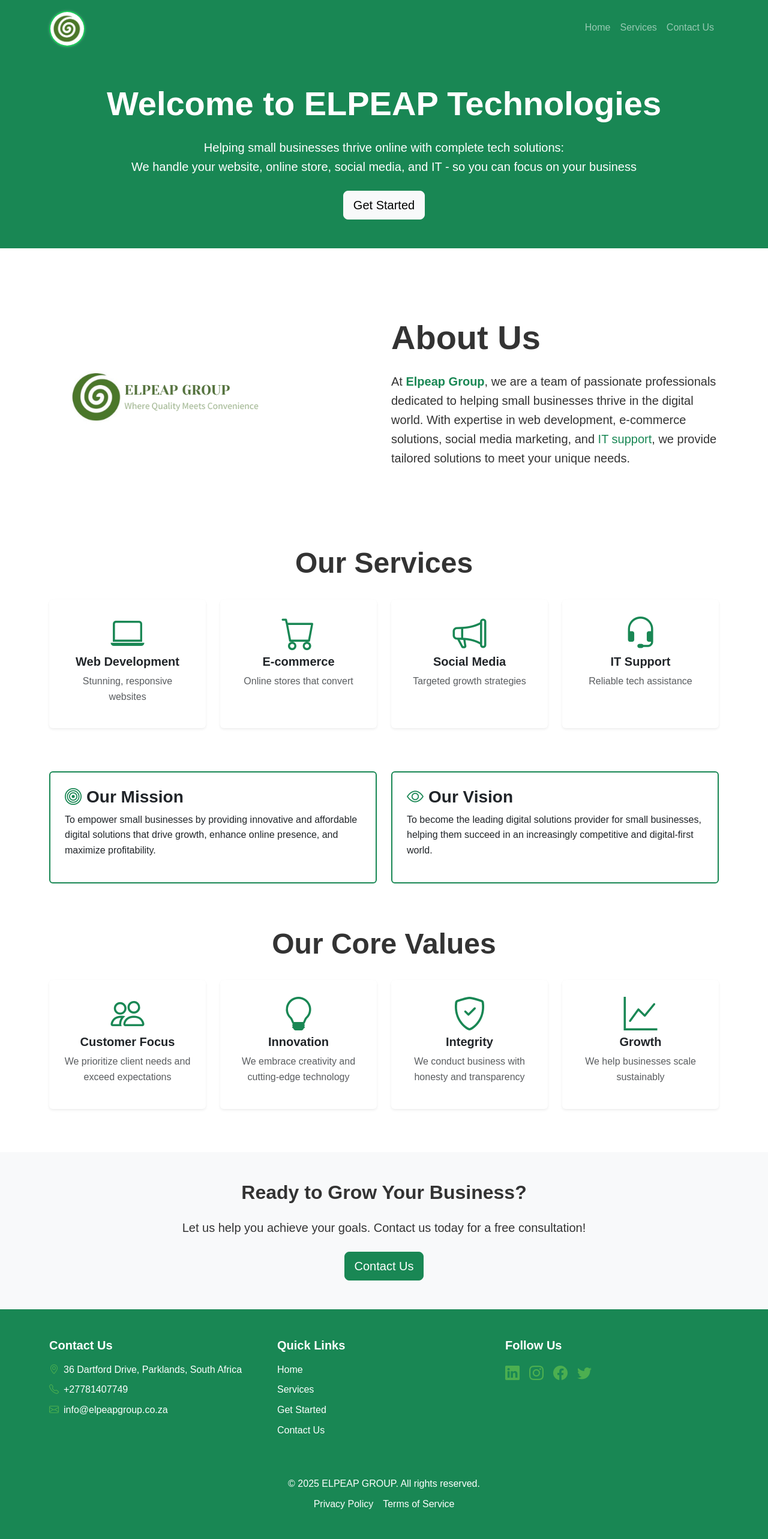
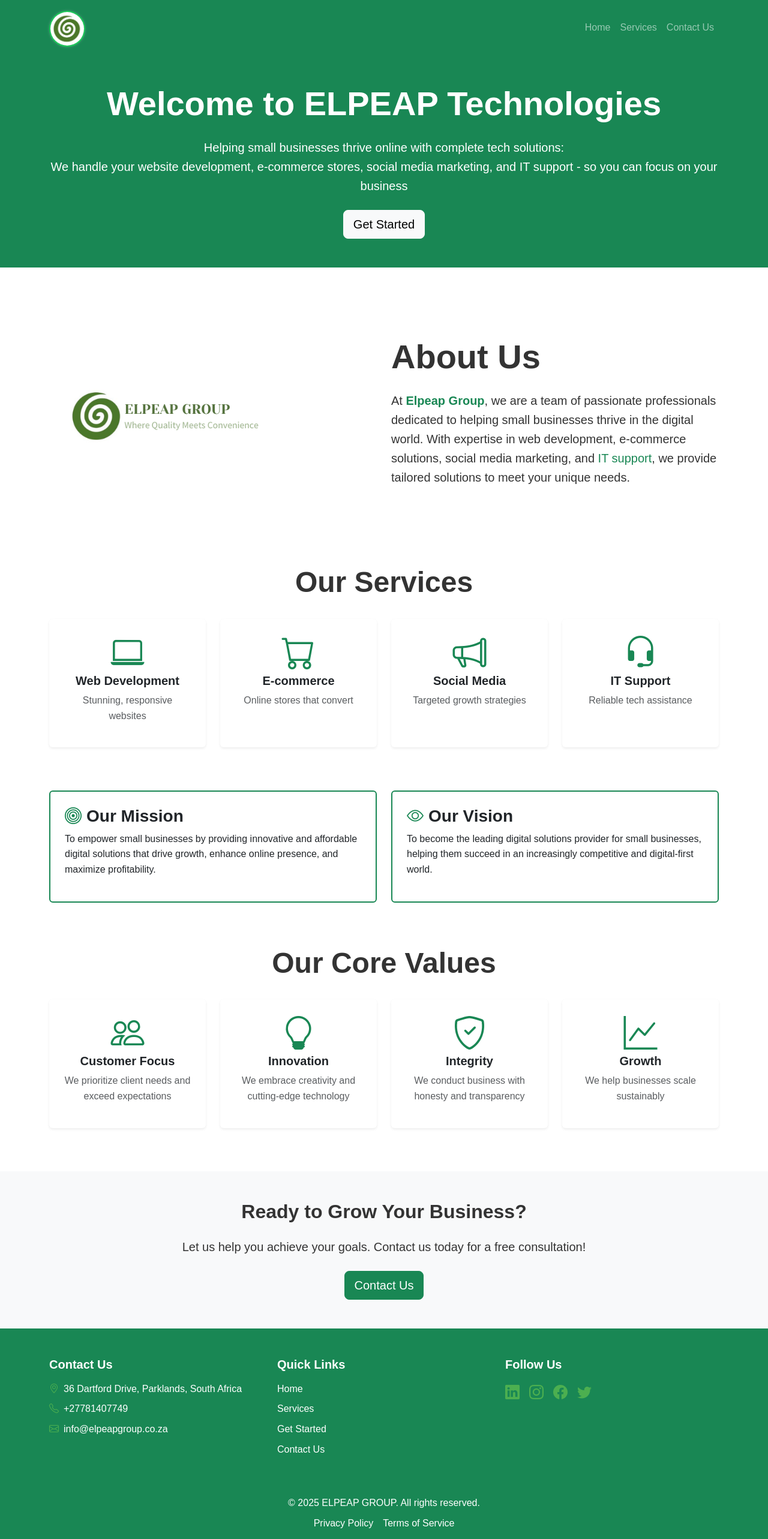
Before and after one commit to Sanerita/Elpeap-Group-, a React (Vite) app: page / in a window 1280 px wide. Shown: the top 2566 px of the page at 60% size. Built offline with nearby package versions, Linux system fonts and the light colour scheme.

Commit message:
SEO optomized CTA and Hero sections

```diff
--- a/src/components/CTA.jsx
+++ b/src/components/CTA.jsx
@@ -2,24 +2,29 @@ import React from "react";
 import { useNavigate } from "react-router-dom";
 
 const CTA = () => {
-
-  const navigate = useNavigate(); // Initialize useNavigate
+  const navigate = useNavigate();
 
   const handleCont = () => {
-    navigate("/contact"); // Redirect to the contact page
+    navigate("/contact");
   };
 
   return (
-      <div className="bg-light py-5">
+    <section className="bg-light py-5"> {/* Changed div to semantic section */}
       <div className="container text-center">
         <h2 className="fw-bold mb-4">Ready to Grow Your Business?</h2>
         <p className="lead mb-4">
           Let us help you achieve your goals. Contact us today for a free
           consultation!
         </p>
-          <button className="btn btn-success btn-lg" onClick={handleCont}>Contact Us</button>
+        <button
+          className="btn btn-success btn-lg"
+          onClick={handleCont}
+          aria-label="Contact ELPEAP Group for a free consultation"
+        >
+          Contact Us
+        </button>
       </div>
-      </div>
+    </section>
   );
 };
 export default CTA;
--- a/src/components/Hero.jsx
+++ b/src/components/Hero.jsx
@@ -5,23 +5,29 @@ const Hero = () => {
   const navigate = useNavigate();
 
   const handleGetStarted = () => {
-    navigate("/get-started"); // Redirect to the Get Started page
+    navigate("/get-started");
   };
 
   return (
-    <div className="bg-success text-white py-5">
+    <header className="bg-success text-white py-5"> {/* Changed div to header */}
       <div className="container text-center">
         <h1 className="display-4 fw-bold mb-4">Welcome to ELPEAP Technologies</h1>
         <p className="lead mb-4">
-  Helping small businesses thrive online with complete tech solutions:
-  <br className="d-none d-md-block" />
-  We handle your website, online store, social media, and IT - so you can focus on your business
-</p>
-        <button className="btn btn-light btn-lg" onClick={handleGetStarted}>
+          Helping small businesses thrive online with complete tech solutions:
+          <br className="d-none d-md-block" />
+          We handle your <strong>website development</strong>, <strong>e-commerce stores</strong>,
+          <strong> social media marketing</strong>, and <strong>IT support</strong> -
+          so you can focus on your business
+        </p>
+        <button
+          className="btn btn-light btn-lg"
+          onClick={handleGetStarted}
+          aria-label="Get started with ELPEAP Group services"
+        >
           Get Started
         </button>
       </div>
-    </div>
+    </header>
   );
 };
 export default Hero;
--- a/src/components/Navbar.jsx
+++ b/src/components/Navbar.jsx
@@ -16,10 +16,11 @@ const Navbar = () => {
          <Link to="/" className="navbar-brand">
   <img
     src={Capture} // Use the imported logo
-    alt="My Business Logo"
+    alt="ELPEAP Group Logo - Digital Solutions Provider"
     width="60"
     height="60" // Changed to match width for perfect circle
     className="d-inline-block align-text-top rounded-circle object-fit-cover"
+    loading="lazy"
   />
 </Link>
 
```
Lines whose indentation alone changed are shown as unchanged.
